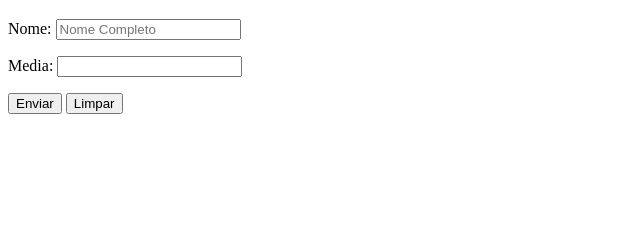
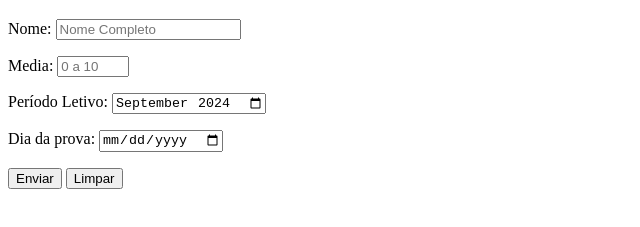
Before and after one commit to ImVictor-S2/html-css, a plain HTML site: page exercicios/ex025/form03.html in a window 1280 px wide. Shown: the part 61-288 px from the top of the page, without its empty margins (0-640 px from the left). Drawn offline with Linux system fonts and the light colour scheme.

Commit message:
Update form03.html

```diff
--- a/exercicios/ex025/form03.html
+++ b/exercicios/ex025/form03.html
@@ -15,7 +15,17 @@
 
         <p>
             <label for="imedia">Media: </label>
-            <input type="number" name="media" id="imedia">
+            <input type="number" name="media" id="imedia" required maxlength="4" placeholder="0 a 10" autocomplete="off" min="0" max="10" step="0.5">
+        </p>
+
+        <p>
+            <label for="imes">Período Letivo:</label>
+            <input type="month" name="mes" id="imes" value="2024-09">
+        </p>
+
+        <p>
+            <label for="idia">Dia da prova:</label>
+            <input type="date" name="dia" id="idia">
         </p>
 
         <p>
```
